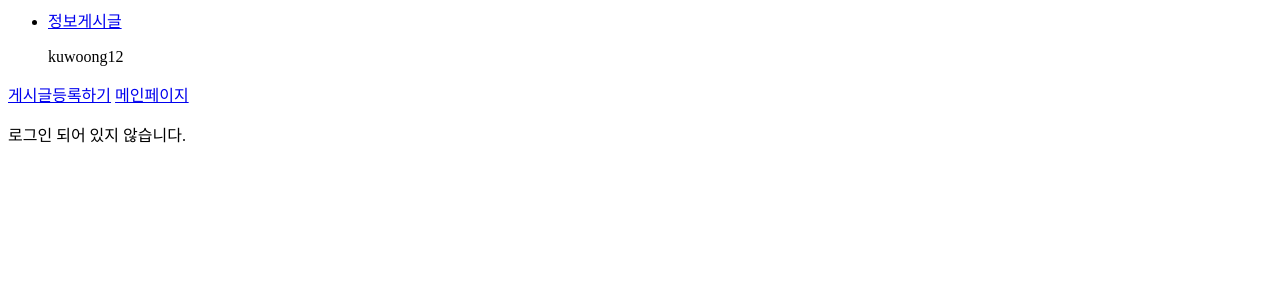
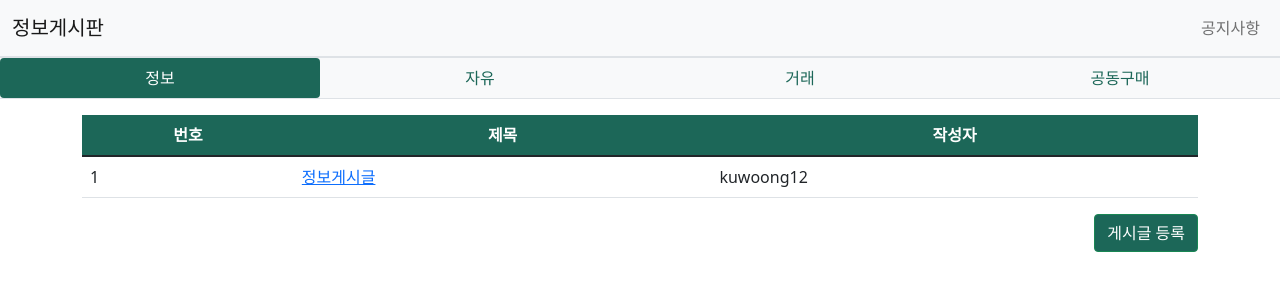
Before and after one commit to jungjh404/RED-orm, a Django app: page /dorms/info/ in a window 1280 px wide. Shown: the top 300 px of the page. Run offline with Django 4.2, Linux system fonts and the light colour scheme; data comes from the database, SQL or seed files in the repository; some libraries are stand-ins or nearby versions.

Commit message:
Update info_context_list.html

```diff
--- a/my_dorms/templates/dorms/info_context_list.html
+++ b/my_dorms/templates/dorms/info_context_list.html
@@ -1,23 +1,63 @@
-{% if context_list %}
-    <ul>
-    {% for context in context_list %}
-        <li>
-            <a href="{% url 'dorms:info_detail' context.id %}">{{ context.title }}</a>
-            <p>{{ context.writer.username }}</p>
-        </li>
-    {% endfor %}
-    </ul>
-{% else %}
-    <p>글이 없습니다.</p>
-{% endif %}
+{% extends './base.html' %}
+{% block content %}
 
+<!-- 네비게이션바 -->
+<nav class="navbar navbar-expand-sm navbar-light bg-light border-bottom">
+    <div class="container-fluid">
+        <a class="navbar-brand" href="{% url 'dorms:info_index' %}">정보게시판</a>
+
+        <ul class="navbar-nav">
+            <li class="nav-item">
+                <a class="nav-link" href="{% url 'dorms:index' %}">공지사항</a></li>
+            </ul>
+    </div>
+</nav>
+
+<nav class="nav nav-pills bg-light nav-justified border-top border-bottom">
+  <a style="background-color: #1c6758;"
+     class="nav-link active" aria-current="page" href="{% url 'dorms:info_index' %}">정보</a>
+  <a style="color: #1c6758;"
+     class="nav-link" href="{% url 'dorms:free_index' %}">자유</a>
+  <a style="color: #1c6758;"
+     class="nav-link" href="{% url 'dorms:trade_index' %}">거래</a>
+  <a style="color: #1c6758;"
+     class="nav-link" href="{% url 'dorms:copurchase_index' %}">공동구매</a>
+</nav>
+
+<div class="container my-3">
+        <table class="table">
+            <thead>
+            <tr class="table-success">
+                <th style="text-align: center; color: white;background-color: #1c6758;" >번호</th>
+                <th style="text-align: center; color: white;background-color: #1c6758;" >제목</th>
+                <th style="text-align: center; color: white;background-color: #1c6758;" >작성자</th>
+            </tr>
+            </thead>
+            <tbody>
+            {% if context_list %}
+            {% for context in context_list %}
+            <tr>
+                <td>{{ forloop.counter }}</td>
+                <td>
+                    <a href="{% url 'dorms:info_detail' context.id %}">{{ context.title }}</a>
+                </td>
+
+                <td>{{ context.writer.username }}</td>
+            </tr>
+            {% endfor %}
+            {% else %}
+            <tr>
+                <td colspan="3">글이 없습니다.</td>
+            </tr>
+            {% endif %}
+            </tbody>
+        </table>
+        <div align="right">
+            <a style="background-color: #1c6758;" href= "{% url 'dorms:info_context_create' %}" class = "btn btn-success">게시글 등록</a>
+        </div>
+ </div>
 <!--부트스탧 사용-->
 <!--<a href=  "{% url 'dorms:context_create' %}" class = "btn btn-primary">질문등록하기</a>-->
-<a href=  "{% url 'dorms:info_context_create' %}">게시글등록하기</a>
-<a href=  "{% url 'dorms:index' %}">메인페이지</a>
 
-{% if user.is_authenticated %}
-    <a href="{% url 'common:logout' %}">로그아웃</a>
-{% else %}
-    <p>로그인 되어 있지 않습니다.</p>
-{% endif %}
+
+{% endblock %}
```
